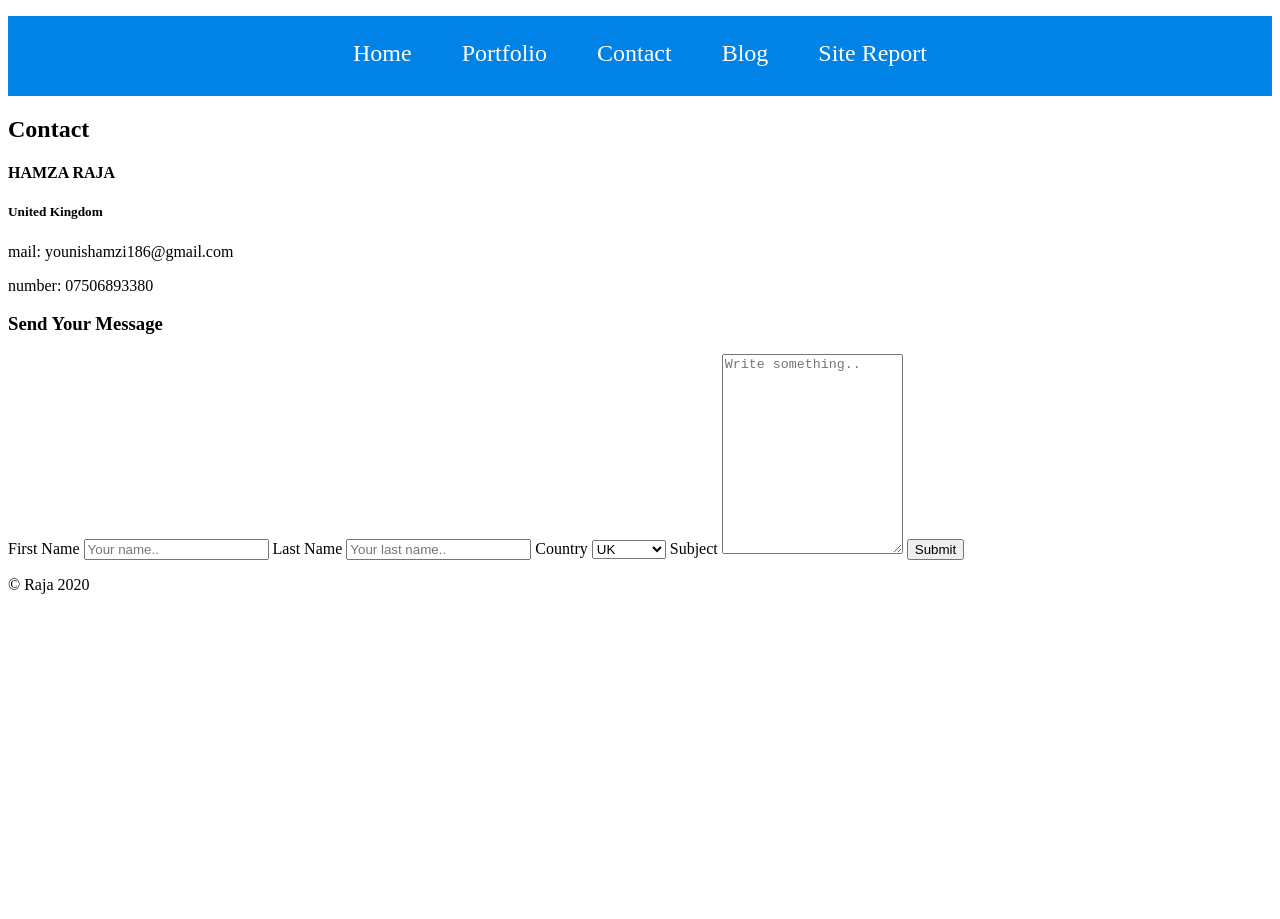
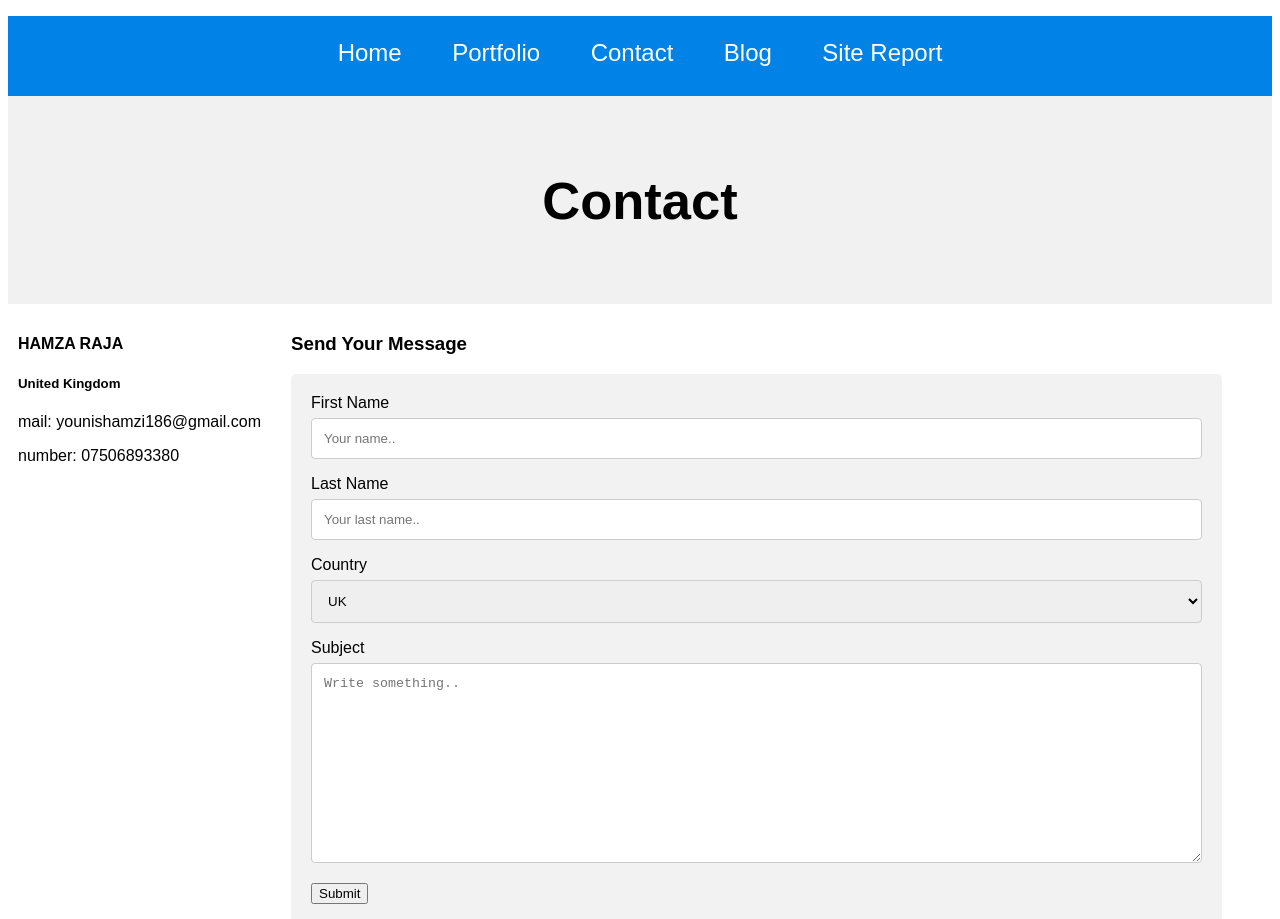
Before and after one commit to hamzi9/raja-web-assignment-, a plain HTML site: page contact.html in a window 1280 px wide. Shown: the top 919 px of the page. Before the commit the page ends 800 px from the top, so only its background shows below. Drawn offline with Linux system fonts and the light colour scheme.

Commit message:
styling for contact page

```diff
--- a/styles.css
+++ b/styles.css
@@ -35,3 +35,50 @@ nav {
     transition: .5s;
     padding:7px 13px;
     }
+    form{
+        border-radius: 5px;
+        background-color: #f2f2f2;
+        padding: 20px;
+      }
+      input[type=text], select, textarea {
+        width: 100%;
+        padding: 12px;
+        border: 1px solid #ccc;
+        border-radius: 4px;
+        box-sizing: border-box;
+        margin-top: 6px;
+        margin-bottom: 16px;
+        resize: vertical;
+      }
+    body {
+      font-family: Arial, Helvetica, sans-serif;
+    }
+
+    h1 {
+      text-align: center;
+     }
+
+    /* Style the header */
+    header {
+      grid-area: header;
+      background-color: #f1f1f1;
+      padding: 30px;
+      text-align: center;
+      font-size: 35px;
+    }
+    /* The grid container */
+.grid-container {
+    display: grid;
+    grid-template-areas:
+      'header header header header header header'
+      'left middle middle middle middle right'
+      'footer footer footer footer footer footer';
+    grid-column-gap: 10px;
+  }
+  aside,
+main,
+.right {
+  padding: 10px;
+  height: 100%
+
+}
```
